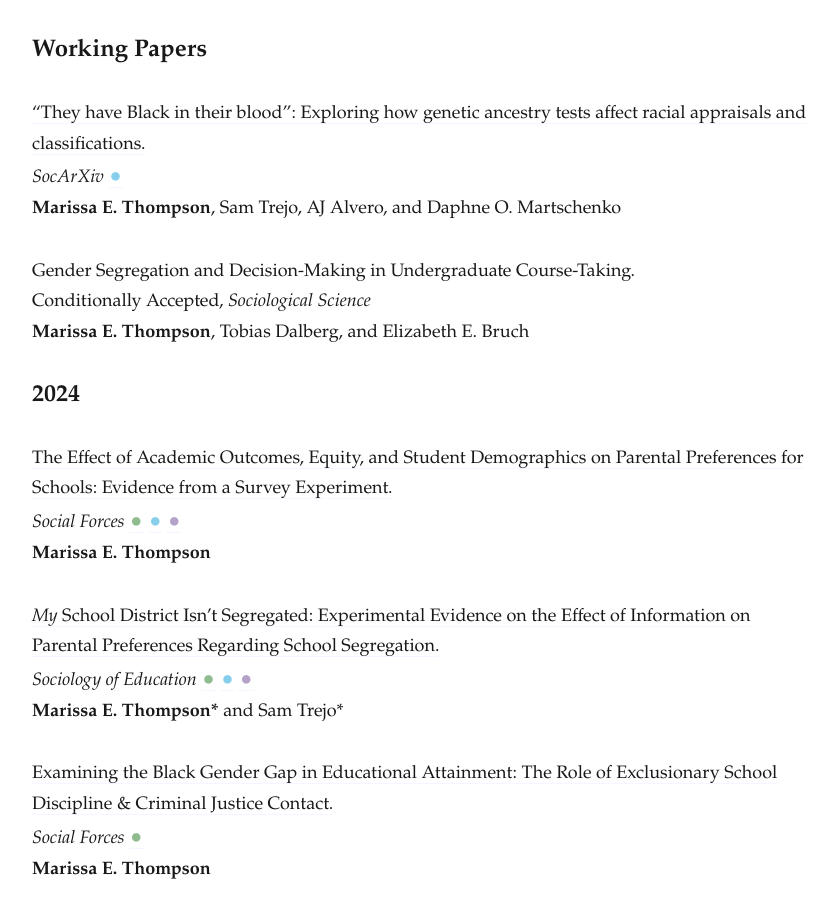
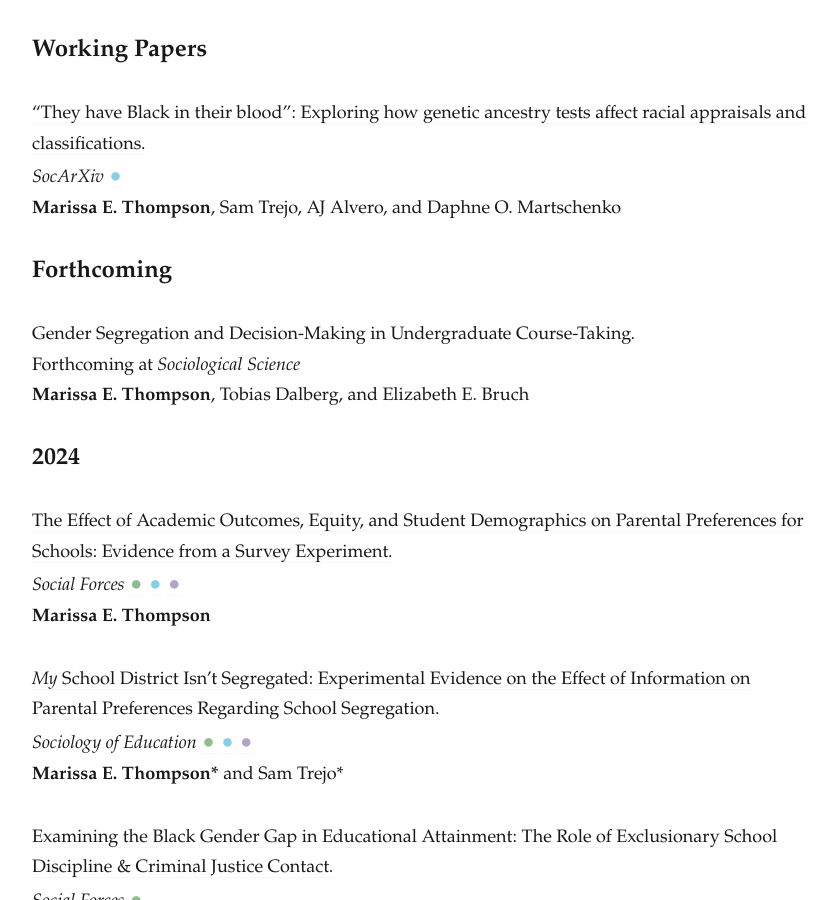
Before and after one commit to marissaethompson/marissaethompson.github.io, a Jekyll site: the page built from _pages/research.md, in a window 1280 px wide and 900 px high, scrolled down 1870 px. Shown: the whole window, without its empty margins (218-1055 px from the left). Built offline with Jekyll 4.4.1, drawn with Linux system fonts in a browser that asks for light colours; nearby versions of some CDN libraries; some web fonts are replaced.

Commit message:
10_7_2024

```diff
--- a/_pages/research.md
+++ b/_pages/research.md
@@ -33,10 +33,11 @@ Further, my research agenda also interrogates the emergence of racial/ethnic cat
  <i>SocArXiv</i>&nbsp;[<span style="font-size: 15pt; color:#87ceeb">●</span>](https://osf.io/dj9pt/registrations){:target="_blank"}<br>
 <b> Marissa E. Thompson</b>, Sam Trejo, AJ Alvero, and Daphne O. Martschenko
 
+## Forthcoming
+
 Gender Segregation and Decision-Making in Undergraduate Course-Taking. <br>
-Conditionally Accepted, <i>Sociological Science</i><br>
+Forthcoming at <i>Sociological Science</i><br>
 <b>Marissa E. Thompson</b>, Tobias Dalberg, and Elizabeth E. Bruch
-
 
 ## 2024
 
```
Also changed, not shown: 2 other files.
